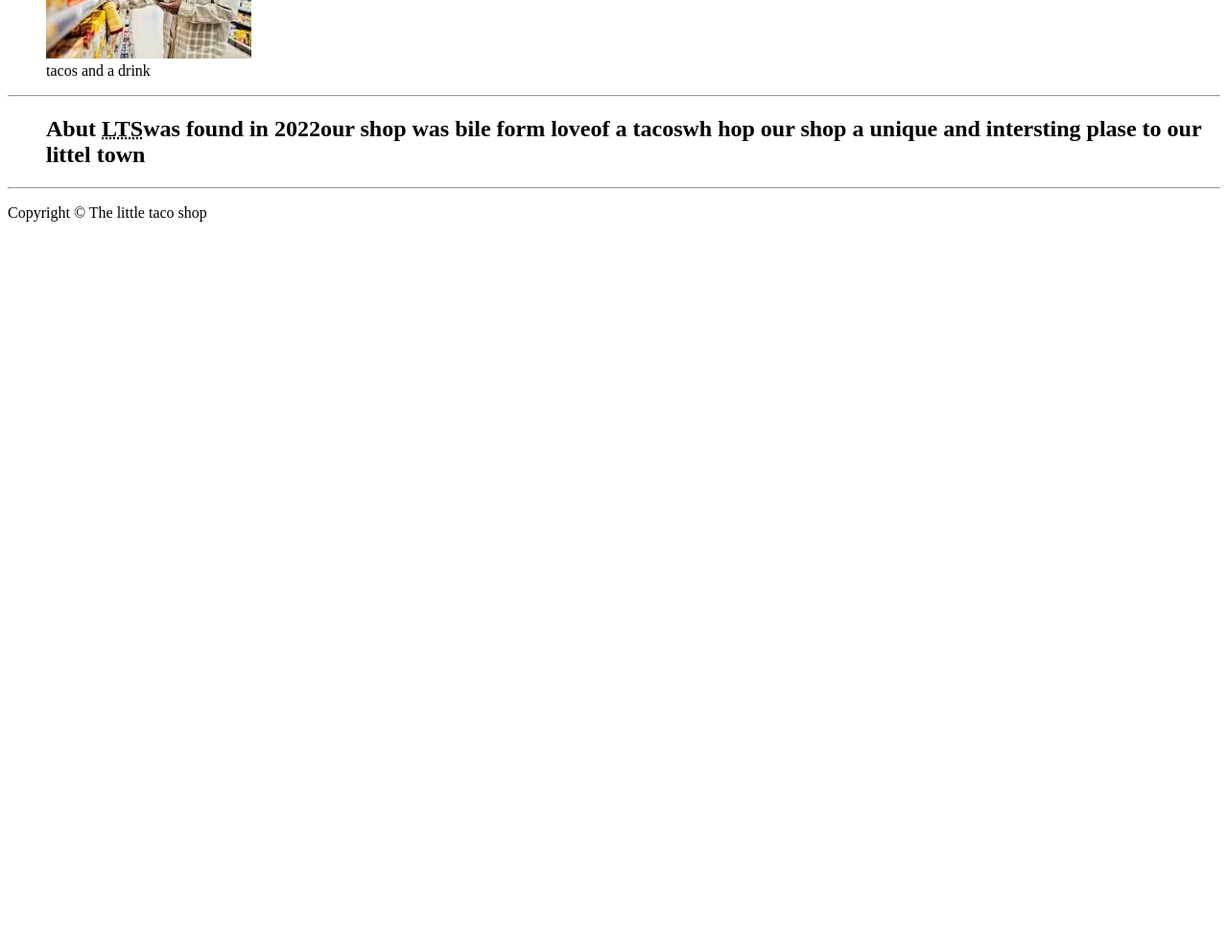
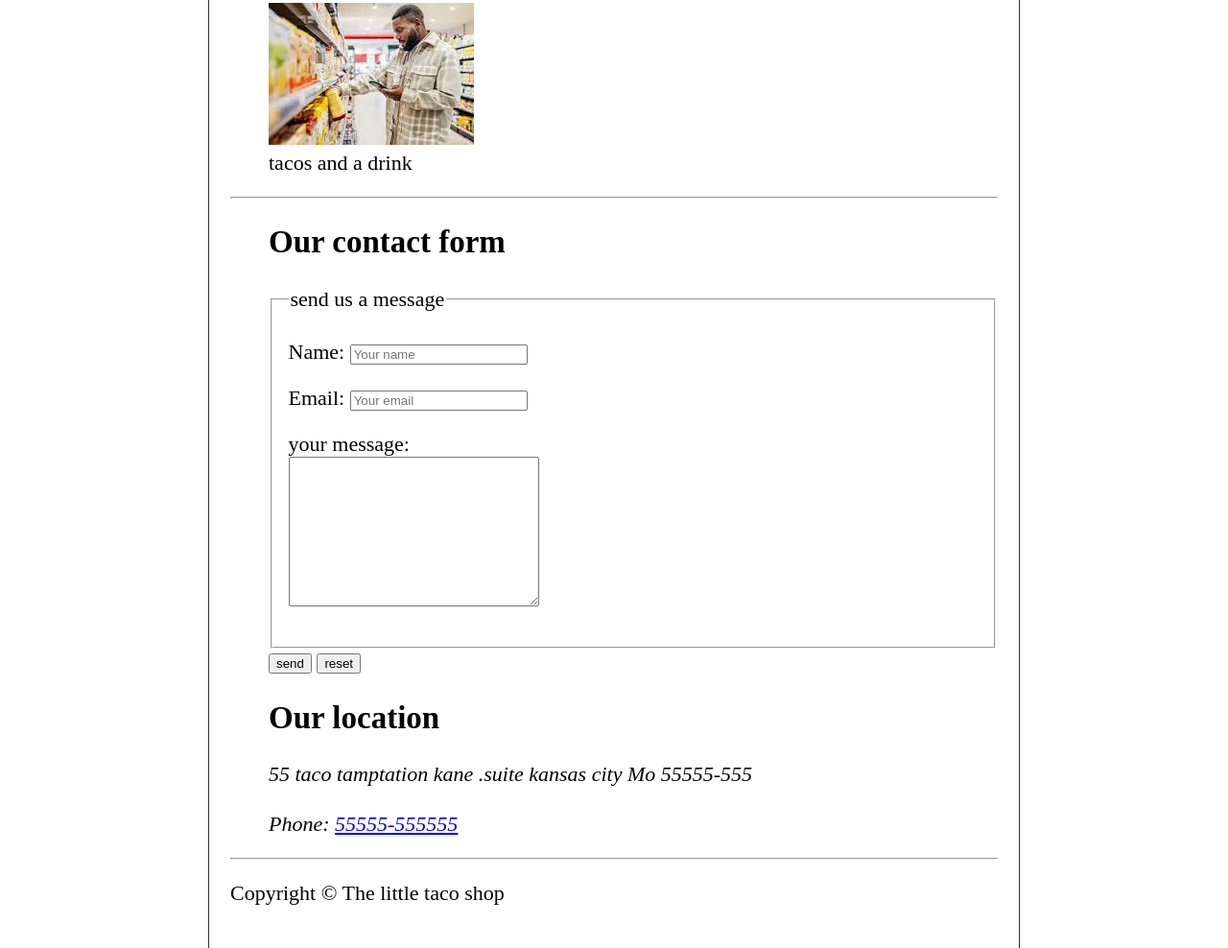
Before and after one commit to Abusyead/WebSite-Project-01, a plain HTML site: page contant.html in a window 1280 px wide. Shown: the part 255-1243 px from the top of the page at 96% size. Before the commit the page ends 800 px from the top, so only its background shows below. Drawn offline with Linux system fonts and the light colour scheme.

Commit message:
five commit

```diff
--- a/contant.html
+++ b/contant.html
@@ -3,7 +3,8 @@
 <head>
     <meta charset="UTF-8">
     <meta name="viewport" content="width=device-width, initial-scale=1.0">
-    <title>the little tacos shop</title>
+    <title>Contact us LTS</title>
+    <link rel="stylesheet" href="css/style.css">
 </head>
 <body>
     <header>
@@ -33,9 +34,38 @@
     </header>
     <hr>
     <menu>
-       <article id="about">
-           <h2>Abut <abbr title="The little toces shop">LTS</abbr>was found in <time datetime="2022">2022</time>our shop was bile form <strong>loveof a tacos</strong>wh hop our shop a unique and intersting plase to our littel town </h2>
-       </article>
+        <section>
+            <h2>Our contact form</h2>
+            <form action="">
+                <fieldset>
+                    <legend>send us a message</legend>
+                    <p>
+                        <label for="name">Name:</label>
+                         <input type="text" id="name" placeholder="Your name" name="name">
+                    </p>
+                    <p>
+                        <label for="email">Email:</label>
+                         <input type="email" id="email" placeholder="Your email" name="email">
+                    </p>
+                    <p>
+                        <label for="message">your message:</label><br>
+                        <textarea name="message " id="message" cols="30" rows="10"></textarea>
+                    </p>
+
+                </fieldset>
+                <button type="submit">send</button>
+                <button type="reset">reset</button>
+            </form>
+        </section>
+        <section>
+            <h2>Our location</h2>
+            <address>
+                55 taco tamptation kane .suite
+                kansas city Mo 55555-555
+                <br><br>
+                Phone: <a href="+5555555-5555">55555-555555</a>
+            </address>
+        </section>
     </menu>
     <hr>
     <footer>
```
Also changed, not shown: hours.html (+14 -1 lines), index.html (+1 -1 lines).
